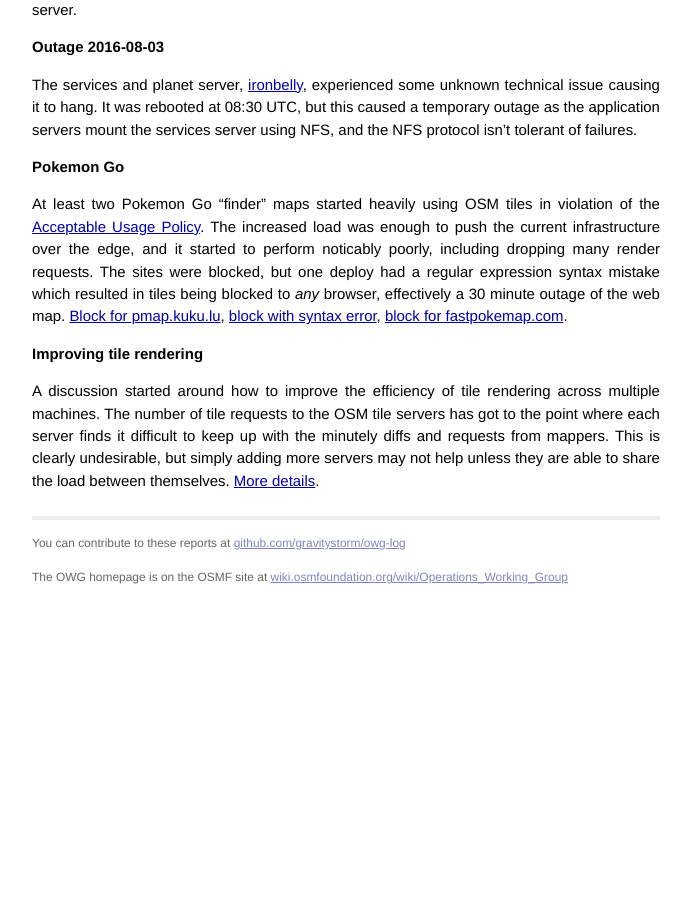
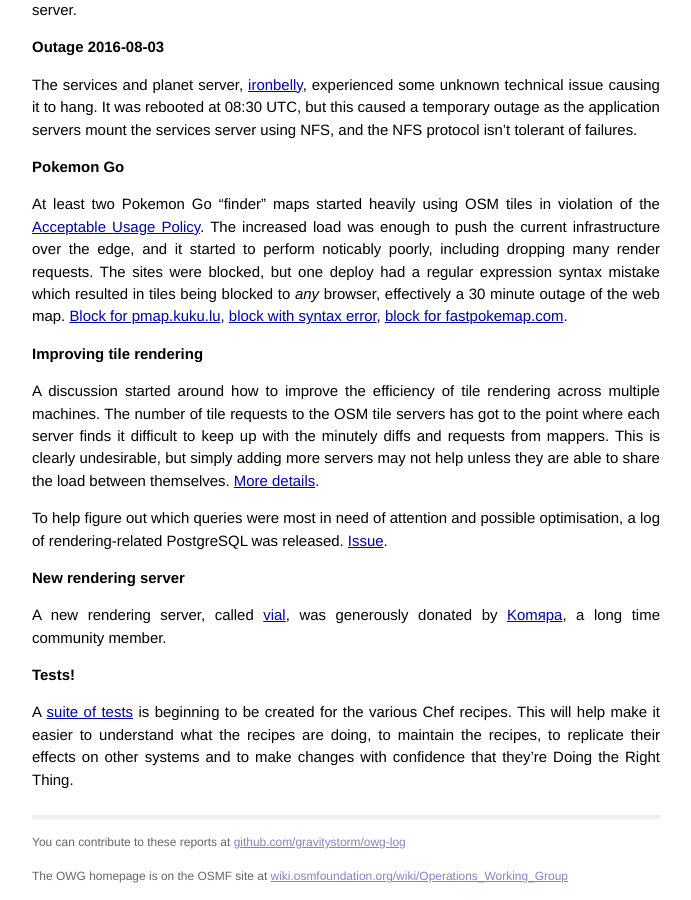
Before and after one commit to openstreetmap/owg-website, a Jekyll site: the page built from _posts/2016-08-01-august.md, in a window 1280 px wide and 900 px high, scrolled down 1929 px. Shown: the whole window, without its empty margins (294-985 px from the left). Built offline with Jekyll 4.4.1, drawn with Linux system fonts in a browser that asks for light colours; before the commit the page ends 2530 px from its top, so only the background shows below that.

Commit message:
Updates for the last couple of months.

```diff
--- a/_posts/2016-08-01-august.md
+++ b/_posts/2016-08-01-august.md
@@ -73,3 +73,13 @@
 # Improving tile rendering
 
 A discussion started around how to improve the efficiency of tile rendering across multiple machines. The number of tile requests to the OSM tile servers has got to the point where each server finds it difficult to keep up with the minutely diffs and requests from mappers. This is clearly undesirable, but simply adding more servers may not help unless they are able to share the load between themselves. [More details](https://github.com/openstreetmap/chef/issues/85).
+
+To help figure out which queries were most in need of attention and possible optimisation, a log of rendering-related PostgreSQL was released. [Issue](https://github.com/openstreetmap/operations/issues/105).
+
+# New rendering server
+
+A new rendering server, called [vial](https://hardware.openstreetmap.org/servers/vial.openstreetmap.org/), was generously donated by [Komяpa](http://komzpa.net/), a long time community member.
+
+# Tests!
+
+A [suite of tests](https://github.com/openstreetmap/chef/tree/master/test/integration) is beginning to be created for the various Chef recipes. This will help make it easier to understand what the recipes are doing, to maintain the recipes, to replicate their effects on other systems and to make changes with confidence that they're Doing the Right Thing.
```
Also changed, not shown: _posts/2016-09-01-september.md (added, +31 -0 lines), _posts/2016-10-01-october.md (added, +49 -0 lines).
